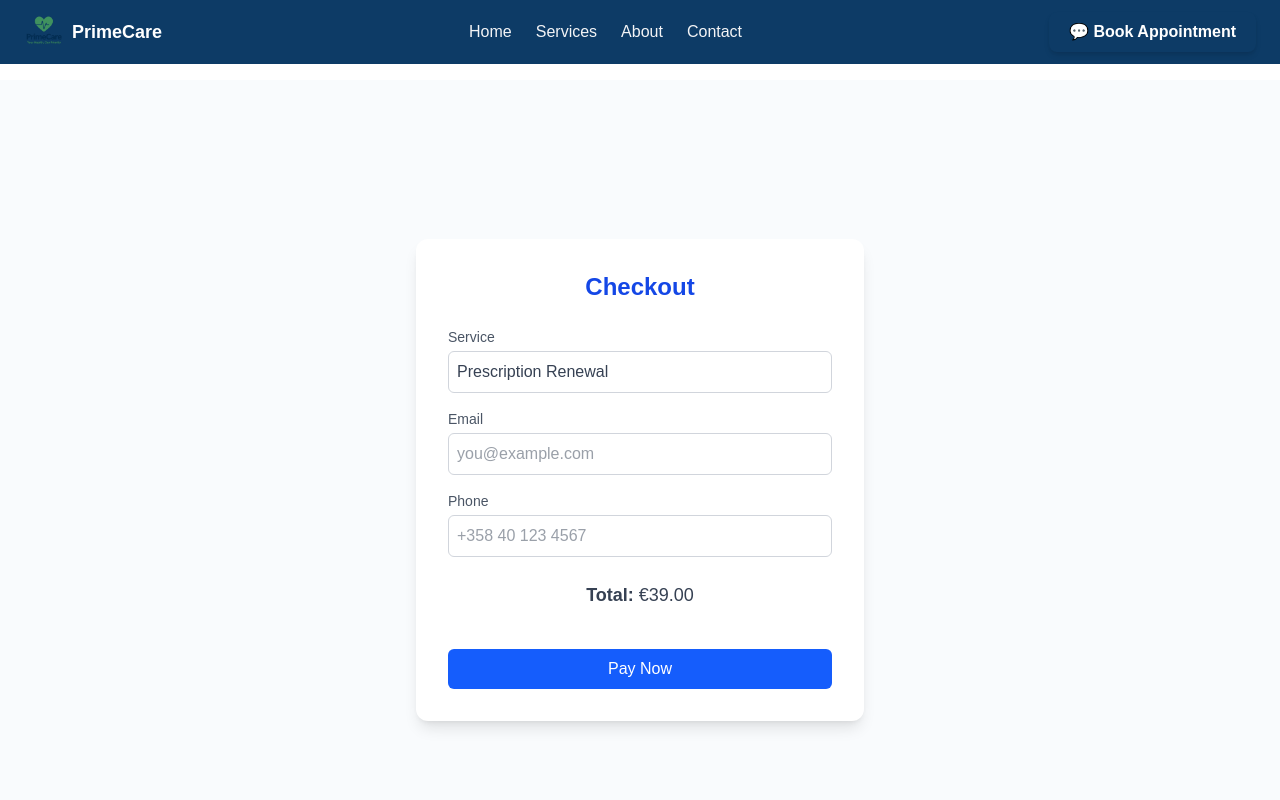
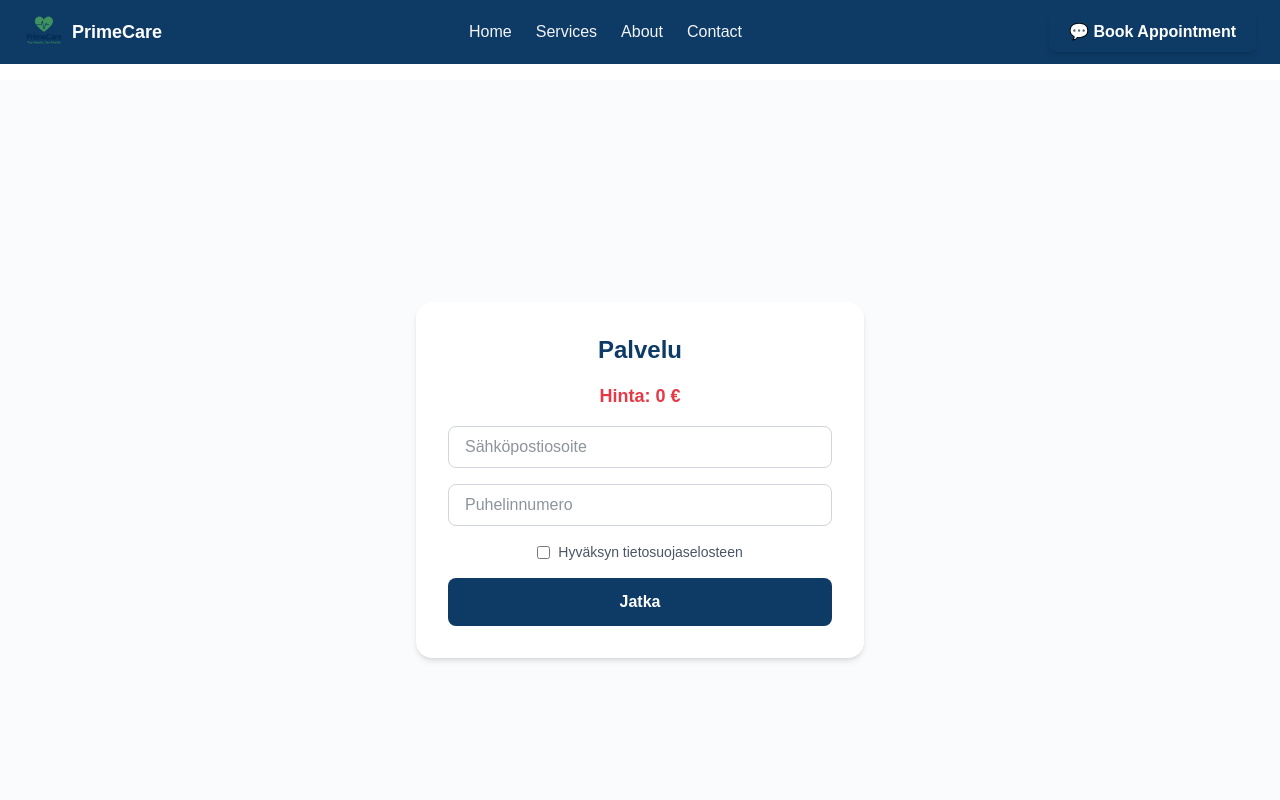
Before and after one commit to alfuapp/primecare, a Next.js app: page /checkout in a window 1280 px wide. Shown: the top 800 px of the page. Built offline with nearby package versions, Linux system fonts and the light colour scheme.

Commit message:
restore PrimeCare 1-Nov stable version

```diff
--- a/src/app/callback/page.tsx
+++ b/src/app/callback/page.tsx
@@ -1,90 +1,38 @@
 "use client";
+import { useEffect } from "react";
+import { useRouter, useSearchParams } from "next/navigation";
 
-import { useState } from "react";
-import { useRouter } from "next/navigation";
+export default function CallbackPage() {
+  const router = useRouter();
+  const params = useSearchParams();
 
-export const dynamic = "force-dynamic";
+  useEffect(() => {
+    const status = params.get("status");
+    const email = params.get("email");
+    const phone = params.get("phone");
+    const service = params.get("service");
+    const price = params.get("price");
 
-export default function CheckoutPage() {
-  const router = useRouter();
+    if (status === "success") {
+      // ✅ Redirect to success page with all info
+      const query = new URLSearchParams({
+        email: email || "",
+        phone: phone || "",
+        service: service || "",
+        price: price || "",
+        status: "success",
+      }).toString();
 
-  const [service, setService] = useState("Prescription Renewal");
-  const [price, setPrice] = useState(39.0);
-  const [email, setEmail] = useState("");
-  const [phone, setPhone] = useState("");
-
-  const handlePay = () => {
-    const query = new URLSearchParams({
-      status: "success",
-      email,
-      phone,
-      service,
-      price: price.toString(),
-    }).toString();
-
-    router.push(`/callback?${query}`);
-  };
+      router.replace(`/success?${query}`);
+    } else {
+      alert("Virhe tunnistautumisessa, yritä uudelleen.");
+      router.push("/checkout");
+    }
+  }, [params, router]);
 
   return (
-    <main className="flex flex-col items-center justify-center min-h-screen bg-[#F9FBFD] px-4 text-gray-700">
-      <div className="bg-white rounded-xl shadow-lg p-8 w-full max-w-md">
-        <h1 className="text-2xl font-semibold text-blue-700 mb-6 text-center">
-          Checkout
-        </h1>
-
-        <div className="space-y-4">
-          <div>
-            <label className="block text-sm font-medium text-gray-600">
-              Service
-            </label>
-            <input
-              type="text"
-              value={service}
-              onChange={(e) => setService(e.target.value)}
-              className="mt-1 w-full border border-gray-300 rounded-md p-2"
-            />
-          </div>
-
-          <div>
-            <label className="block text-sm font-medium text-gray-600">
-              Email
-            </label>
-            <input
-              type="email"
-              value={email}
-              onChange={(e) => setEmail(e.target.value)}
-              placeholder="you@example.com"
-              className="mt-1 w-full border border-gray-300 rounded-md p-2"
-            />
-          </div>
-
-          <div>
-            <label className="block text-sm font-medium text-gray-600">
-              Phone
-            </label>
-            <input
-              type="tel"
-              value={phone}
-              onChange={(e) => setPhone(e.target.value)}
-              placeholder="+358 40 123 4567"
-              className="mt-1 w-full border border-gray-300 rounded-md p-2"
-            />
-          </div>
-
-          <div className="text-center mt-6">
-            <p className="text-lg">
-              <strong>Total:</strong> €{price.toFixed(2)}
-            </p>
-          </div>
-
-          <button
-            onClick={handlePay}
-            className="w-full mt-6 bg-blue-600 text-white py-2 rounded-md font-medium hover:bg-blue-700 transition"
-          >
-            Pay Now
-          </button>
-        </div>
-      </div>
+    <main className="flex items-center justify-center min-h-screen bg-[#F9FBFD] text-gray-700">
+      <p>Tunnistautumista käsitellään...</p>
     </main>
   );
 }
--- a/src/app/checkout/page.tsx
+++ b/src/app/checkout/page.tsx
@@ -1,90 +1,87 @@
 "use client";
-
+import { useSearchParams } from "next/navigation";
 import { useState } from "react";
-import { useRouter } from "next/navigation";
-
-export const dynamic = "force-dynamic";
 
 export default function CheckoutPage() {
-  const router = useRouter();
+  const searchParams = useSearchParams();
+  const service = searchParams.get("service") || "Palvelu";
+  const price = searchParams.get("price") || "0";
 
-  const [service, setService] = useState("Prescription Renewal");
-  const [price, setPrice] = useState(39.0);
   const [email, setEmail] = useState("");
   const [phone, setPhone] = useState("");
+  const [loading, setLoading] = useState(false);
 
-  const handlePay = () => {
-    const query = new URLSearchParams({
-      status: "success",
+  const handleSubmit = async (e: any) => {
+    e.preventDefault();
+    setLoading(true);
+
+    try {
+      // ✅ Save log first
+      await fetch("/api/log-request", {
+        method: "POST",
+        headers: { "Content-Type": "application/json" },
+        body: JSON.stringify({ email, phone, service, price }),
+      });
+
+      // ✅ Redirect to summary page (confirmation)
+      const params = new URLSearchParams({
+        service,
+        price,
         email,
         phone,
-      service,
-      price: price.toString(),
-    }).toString();
-
-    router.push(`/callback?${query}`);
+      });
+      window.location.href = `/summary?${params.toString()}`;
+    } catch (err) {
+      console.error("Virhe tunnistautumisessa:", err);
+      alert("Virhe tunnistautumisessa, yritä uudelleen.");
+      setLoading(false);
+    }
   };
 
   return (
-    <main className="flex flex-col items-center justify-center min-h-screen bg-[#F9FBFD] px-4 text-gray-700">
-      <div className="bg-white rounded-xl shadow-lg p-8 w-full max-w-md">
-        <h1 className="text-2xl font-semibold text-blue-700 mb-6 text-center">
-          Checkout
+    <main className="min-h-screen flex items-center justify-center bg-[#F9FBFD] text-gray-800 px-6">
+      <form
+        onSubmit={handleSubmit}
+        className="bg-white p-8 rounded-2xl shadow-md w-full max-w-md text-center space-y-4"
+      >
+        <h1 className="text-2xl font-bold text-[#0D3B66] mb-4">
+          {service}
         </h1>
+        <p className="text-lg text-[#E63946] font-semibold mb-4">
+          Hinta: {price} €
+        </p>
 
-        <div className="space-y-4">
-          <div>
-            <label className="block text-sm font-medium text-gray-600">
-              Service
-            </label>
-            <input
-              type="text"
-              value={service}
-              onChange={(e) => setService(e.target.value)}
-              className="mt-1 w-full border border-gray-300 rounded-md p-2"
-            />
-          </div>
-
-          <div>
-            <label className="block text-sm font-medium text-gray-600">
-              Email
-            </label>
         <input
           type="email"
+          required
+          placeholder="Sähköpostiosoite"
           value={email}
           onChange={(e) => setEmail(e.target.value)}
-              placeholder="you@example.com"
-              className="mt-1 w-full border border-gray-300 rounded-md p-2"
+          className="w-full border border-gray-300 rounded-lg px-4 py-2 focus:outline-none focus:border-[#0D3B66]"
         />
-          </div>
 
-          <div>
-            <label className="block text-sm font-medium text-gray-600">
-              Phone
-            </label>
         <input
           type="tel"
+          required
+          placeholder="Puhelinnumero"
           value={phone}
           onChange={(e) => setPhone(e.target.value)}
-              placeholder="+358 40 123 4567"
-              className="mt-1 w-full border border-gray-300 rounded-md p-2"
+          className="w-full border border-gray-300 rounded-lg px-4 py-2 focus:outline-none focus:border-[#0D3B66]"
         />
-          </div>
 
-          <div className="text-center mt-6">
-            <p className="text-lg">
-              <strong>Total:</strong> €{price.toFixed(2)}
-            </p>
+        <div className="flex items-center justify-center space-x-2 text-sm text-gray-600">
+          <input type="checkbox" required />
+          <span>Hyväksyn tietosuojaselosteen</span>
         </div>
 
         <button
-            onClick={handlePay}
-            className="w-full mt-6 bg-blue-600 text-white py-2 rounded-md font-medium hover:bg-blue-700 transition"
+          type="submit"
+          disabled={loading}
+          className="w-full bg-[#0D3B66] text-white py-3 rounded-lg font-semibold hover:bg-[#0b3560] transition"
         >
-            Pay Now
+          {loading ? "Siirrytään..." : "Jatka"}
         </button>
-        </div>
-      </div>
+      </form>
     </main>
   );
 }
--- a/src/app/page.tsx
+++ b/src/app/page.tsx
@@ -136,9 +136,9 @@ export default function Home() {
       <h2 className="text-xl font-bold text-white bg-[#0D3B66] rounded-md inline-block px-4 py-2 mb-4">
         💊 Uusi resepti nyt
       </h2>
-      <p className="text-4xl font-bold text-[#E63946] mb-1">10 €</p>
+      <p className="text-4xl font-bold text-[#E63946] mb-1">12 €</p>
       <p className="text-sm text-[#E63946] mb-4">
-
+        (20 euroa ilman Kela-korvausta)
       </p>
       <ul className="text-gray-700 space-y-2 mb-6">
         <li>✔ Arkipäivän loppuun asti</li>
--- a/src/app/success/page.tsx
+++ b/src/app/success/page.tsx
@@ -1,12 +1,39 @@
 "use client";
-
-import { Suspense } from "react";
-import SuccessContent from "./success-content";
+import { useSearchParams, useRouter } from "next/navigation";
 
 export default function SuccessPage() {
+  const params = useSearchParams();
+  const router = useRouter();
+
+  const email = params.get("email");
+  const phone = params.get("phone");
+  const service = params.get("service");
+  const price = params.get("price");
+
   return (
-    <Suspense fallback={<div className="text-center mt-20 text-gray-600">Loading...</div>}>
-      <SuccessContent />
-    </Suspense>
+    <main className="flex flex-col items-center justify-center min-h-screen bg-[#F9FBFD] text-gray-800 px-6">
+      <div className="bg-white p-10 rounded-2xl shadow-md border border-gray-200 max-w-md text-center">
+        <h1 className="text-3xl font-bold text-[#0D3B66] mb-4">
+          Tunnistautuminen onnistui 🎉
+        </h1>
+        <p className="text-gray-700 mb-6">
+          Kiitos! Tietosi on vahvistettu ja maksusi on suoritettu onnistuneesti.
+        </p>
+
+        <div className="text-left text-gray-600 border-t pt-4 text-sm mb-6">
+          <p><strong>Palvelu:</strong> {service}</p>
+          <p><strong>Hinta:</strong> {price} €</p>
+          <p><strong>Sähköposti:</strong> {email}</p>
+          <p><strong>Puhelin:</strong> {phone}</p>
+        </div>
+
+        <button
+          onClick={() => router.push("/")}
+          className="bg-[#0D3B66] hover:bg-[#0b3560] text-white font-semibold py-2 px-6 rounded-lg shadow transition"
+        >
+          Palaa etusivulle
+        </button>
+      </div>
+    </main>
   );
 }
--- /dev/null
+++ b/src/app/summary/summary-content.tsx
@@ -0,0 +1,37 @@
+"use client";
+
+import { useSearchParams, useRouter } from "next/navigation";
+
+export default function SummaryContent() {
+  const params = useSearchParams();
+  const router = useRouter();
+
+  const email = params.get("email") || "";
+  const service = params.get("service") || "";
+  const price = params.get("price") || "";
+
+  return (
+    <main className="flex flex-col items-center justify-center min-h-screen bg-[#F9FBFD] text-gray-700 px-4">
+      <div className="bg-white rounded-xl shadow-lg p-8 w-full max-w-md text-center">
+        <h1 className="text-2xl font-semibold text-blue-700 mb-4">Summary</h1>
+
+        <p className="text-gray-600 mb-2">
+          <strong>Service:</strong> {service}
+        </p>
+        <p className="text-gray-600 mb-2">
+          <strong>Email:</strong> {email}
+        </p>
+        <p className="text-gray-800 font-medium mt-4">
+          Total: €{(Number(price) / 100).toFixed(2)}
+        </p>
+
+        <button
+          onClick={() => router.push("/checkout")}
+          className="mt-6 bg-blue-600 text-white py-2 px-4 rounded-md hover:bg-blue-700 transition"
+        >
+          Back to Checkout
+        </button>
+      </div>
+    </main>
+  );
+}
--- a/src/components/Footer.tsx
+++ b/src/components/Footer.tsx
@@ -17,7 +17,7 @@ export default function Footer() {
         <div>
           <h3 className="text-xl font-bold text-[#0D3B66] mb-2">Yhteystiedot</h3>
           <p className="text-sm text-gray-600">
-            WhatsApp: <a href="tel:+358401234567" className="hover:text-[#0077b6]">+358 46 583 9172</a>
+            WhatsApp: <a href="tel:+358401234567" className="hover:text-[#0077b6]">+358 40 123 4567</a>
           </p>
           <p className="text-sm text-gray-600">
             Sähköposti:{" "}
@@ -25,9 +25,7 @@ export default function Footer() {
               info@primecare.fi
             </a>
           </p>
-          <p className="text-sm text-gray-600">Ojahaanrinne 4</p>
-            <p className="text-sm text-gray-600">01600</p>
-              <p className="text-sm text-gray-600">Vantaa, Suomi</p>
+          <p className="text-sm text-gray-600">Helsinki, Suomi</p>
         </div>
 
         {/* Links */}
--- a/tsconfig.json
+++ b/tsconfig.json
@@ -29,6 +29,6 @@
     ".next/types/**/*.ts",
     ".next/dev/types/**/*.ts",
     "**/*.mts"
-  ],
+, "src/app/summary/summary-content.tsx"  ],
   "exclude": ["node_modules"]
 }
```
Lines whose indentation alone changed are shown as unchanged.
